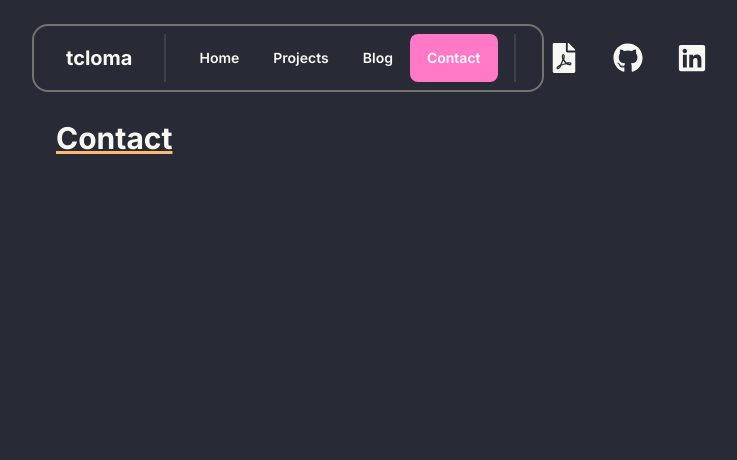
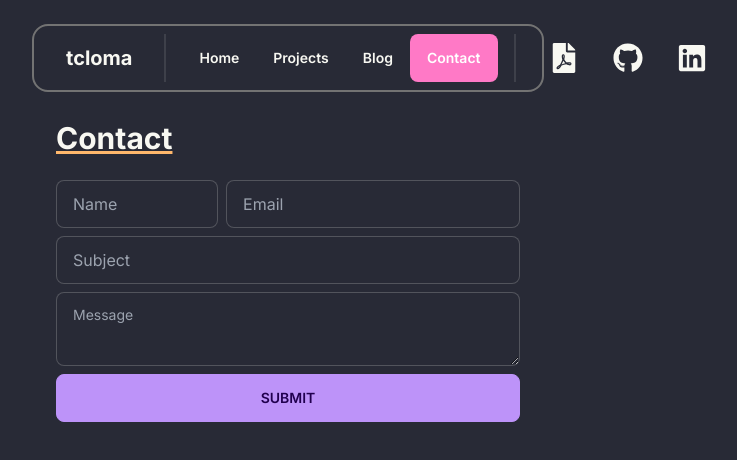
Before and after one commit to tcloma/portfolio-overhaul, a Next.js app: page /contact in a window 1280 px wide. Shown: the top 460 px of the page, without its empty margins (352-1089 px from the left). Built offline with nearby package versions, Linux system fonts and the light colour scheme.

Commit message:
added contact form with react hook form integration

```diff
--- a/package.json
+++ b/package.json
@@ -19,6 +19,7 @@
         "next": "13.2.0",
         "react": "18.2.0",
         "react-dom": "18.2.0",
+        "react-hook-form": "^7.43.2",
         "react-icons": "^4.7.1",
         "typescript": "4.9.5"
     },
--- /dev/null
+++ b/src/app/contact/ContactForm.tsx
@@ -0,0 +1,47 @@
+'use client'
+import { SubmitHandler, useForm } from 'react-hook-form';
+
+interface IFormInputs {
+    name: string,
+    email: string,
+    subject: string,
+    message: string
+}
+
+export default function ContactForm() {
+    const { handleSubmit, register, formState: { errors } } = useForm();
+
+    const submitData: SubmitHandler<IFormInputs> = (data) => {
+        console.log(data)
+    }
+
+    return (
+        <>
+            <form className='flex flex-col justify-center items-center gap-2 w-full' onSubmit={handleSubmit(submitData)}>
+                <div className='flex gap-2 w-full'>
+                    <div>
+                        <input
+                            className='input w-full input-bordered'
+                            placeholder='Name'
+                            type="text"
+                            {...register('name', { required: 'Name is required', maxLength: 50 })}
+                        />
+                    </div>
+
+                    <input className='input w-full input-bordered' type="text" placeholder='Email' {...register('email', { required: true })} />
+
+                </div>
+                <input className='input w-full input-bordered' type="text" placeholder='Subject' {...register('subject', { required: true })} />
+                <textarea className='textarea w-full textarea-bordered' placeholder='Message' {...register('message', { required: true })} />
+                <button type='submit' className='btn w-full btn-secondary'> Submit</button>
+            </form>
+            <div>
+                {errors.name?.type === 'required' && <p role="alert">Name is required</p>}
+                {errors.email?.type === 'required' && <p role="alert">Email is required</p>}
+                {errors.subject?.type === 'required' && <p role="alert">Subject is required</p>}
+                {errors.message?.type === 'required' && <p role="alert">Message is required</p>}
+            </div>
+        </>
+
+    )
+}
--- a/src/app/contact/page.tsx
+++ b/src/app/contact/page.tsx
@@ -1,10 +1,14 @@
 import Container from '../Container';
 import SectionHeader from '../SectionHeader';
+import ContactForm from './ContactForm';
 
 export default function page() {
+
+
 	return (
 		<Container>
-			<SectionHeader name='Contact'/>
+			<SectionHeader name='Contact' />
+			<ContactForm />
 		</Container>
 	);
 }
--- a/src/app/projects/ProjectCard.tsx
+++ b/src/app/projects/ProjectCard.tsx
@@ -6,7 +6,6 @@ type Props = {
 };
 
 export default function ProjectCard({ data }: Props) {
-
 
 	return (
 		<div className='flex flex-col justify-center items-center border-2 rounded-xl border-neutral'>
```
Also changed, not shown: 1 other file (tests, documents, lock files or other folders).
